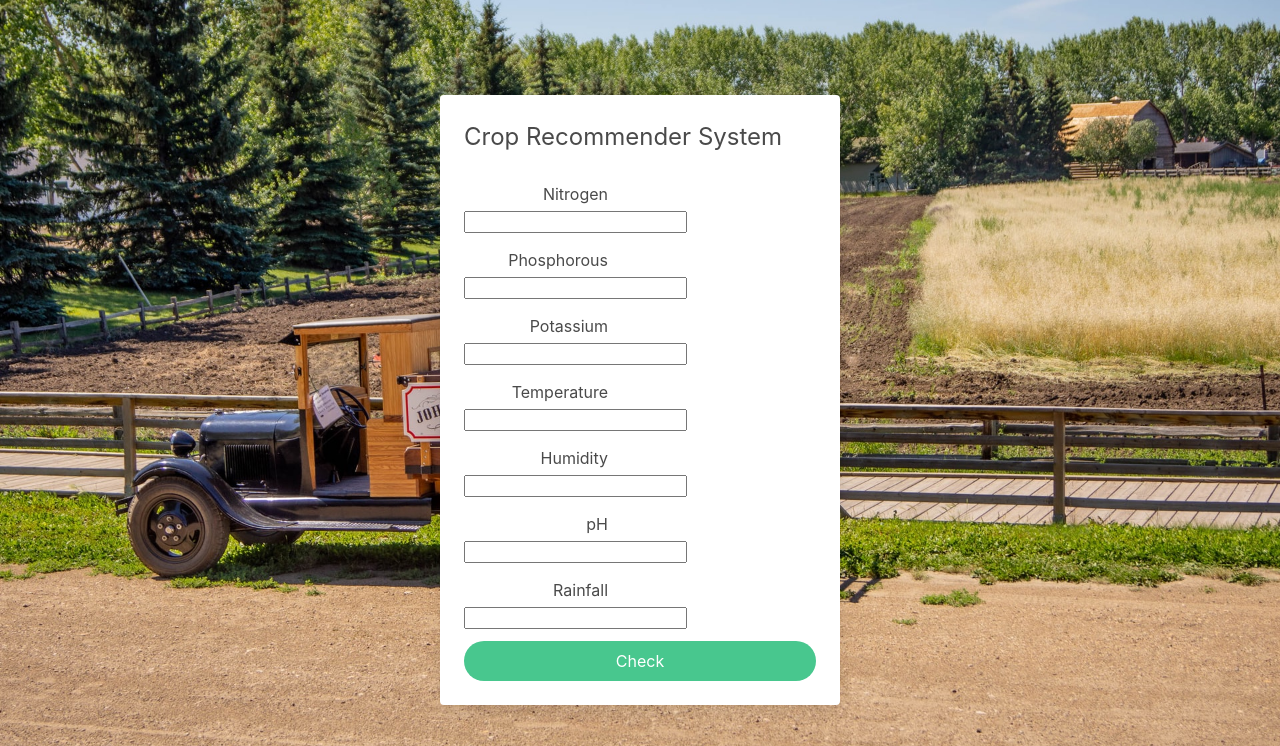
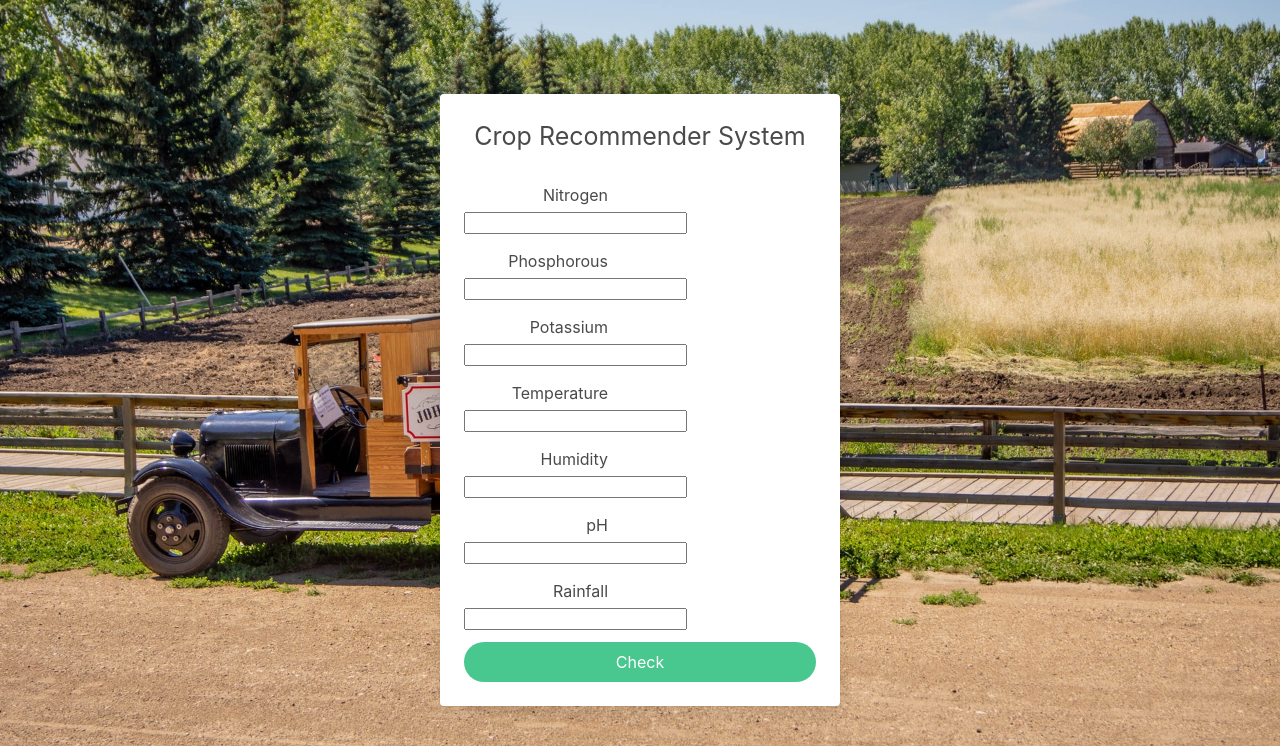
Before and after one commit to Inyrkz/crop-recommender, a Flask app: page / in a window 1280 px wide. Shown: the top 746 px of the page. Run offline with Flask 2, Linux system fonts and the light colour scheme; parts of the project's set-up code (start-up, migrations or seed data) failed here and were passed over.

Commit message:
align homepage text to center

```diff
--- a/static/style.css
+++ b/static/style.css
@@ -45,3 +45,9 @@ label{
     width: 150px;
     vertical-align: top;
     }
+
+.has-text-centered{
+    text-align: center;
+    width: 400px;
+    font-size: 25px;
+    }
--- a/templates/layout.html
+++ b/templates/layout.html
@@ -15,7 +15,7 @@
             <div class="card" style="width: 400px">
                 <div class="card-content">
                     <div class="media">
-                        <div class="is-size-4 has-text-centered">Crop Recommender System</div>
+                        <div class="has-text-centered">Crop Recommender System</div>
                     </div>
 
         <div class="content">
--- a/templates/result.html
+++ b/templates/result.html
@@ -14,7 +14,7 @@
             <div class="card" style="width: 400px">
                 <div class="card-content">
                     <div class="media">
-                        <div class="is-size-4 has-text-centered">Recommended Crop is  {{ recommended_crop }}</div>
+                        <div class="has-text-centered">Recommended Crop is  {{ recommended_crop }}</div>
                     </div>
                     <form action="">
                         <div class="field">
```
